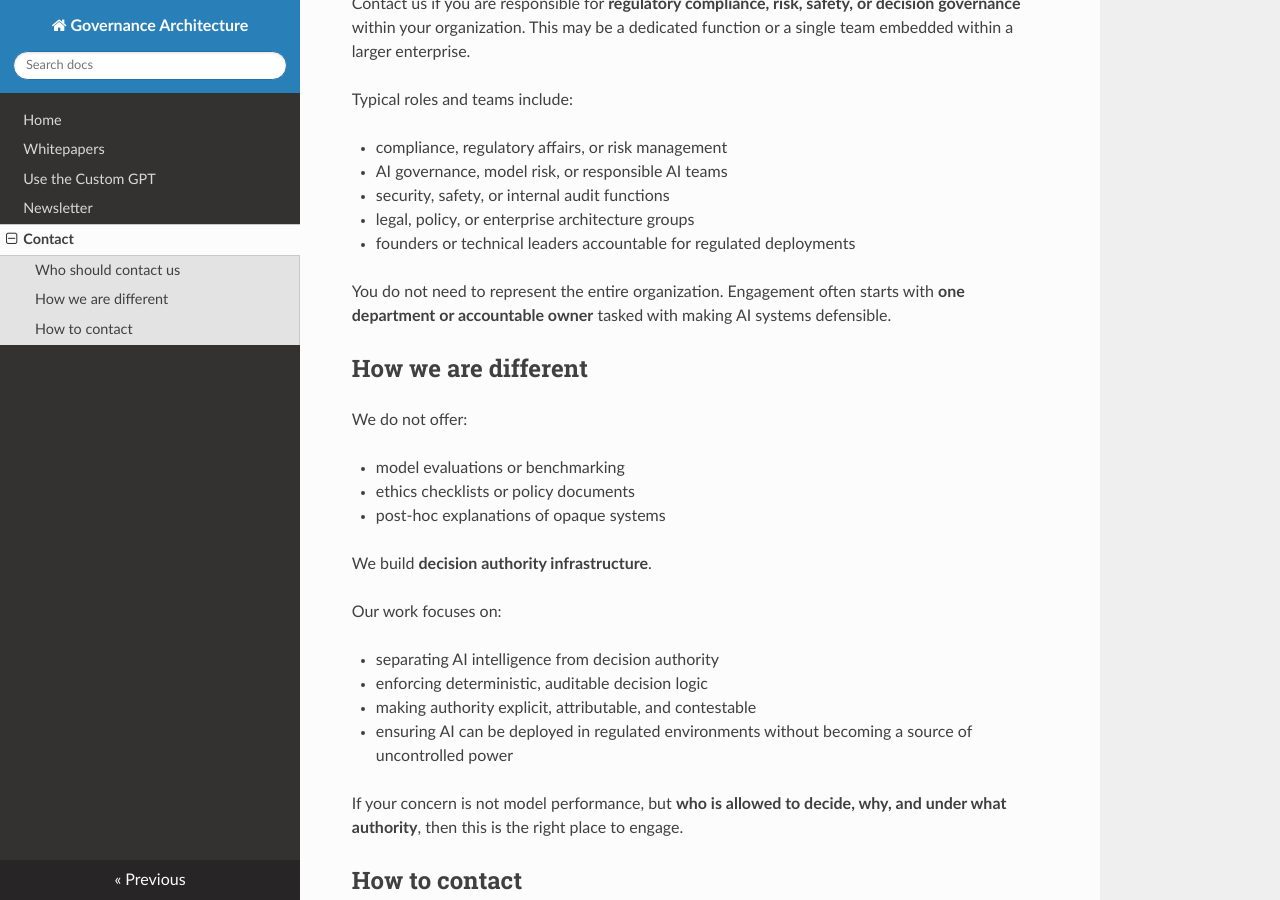
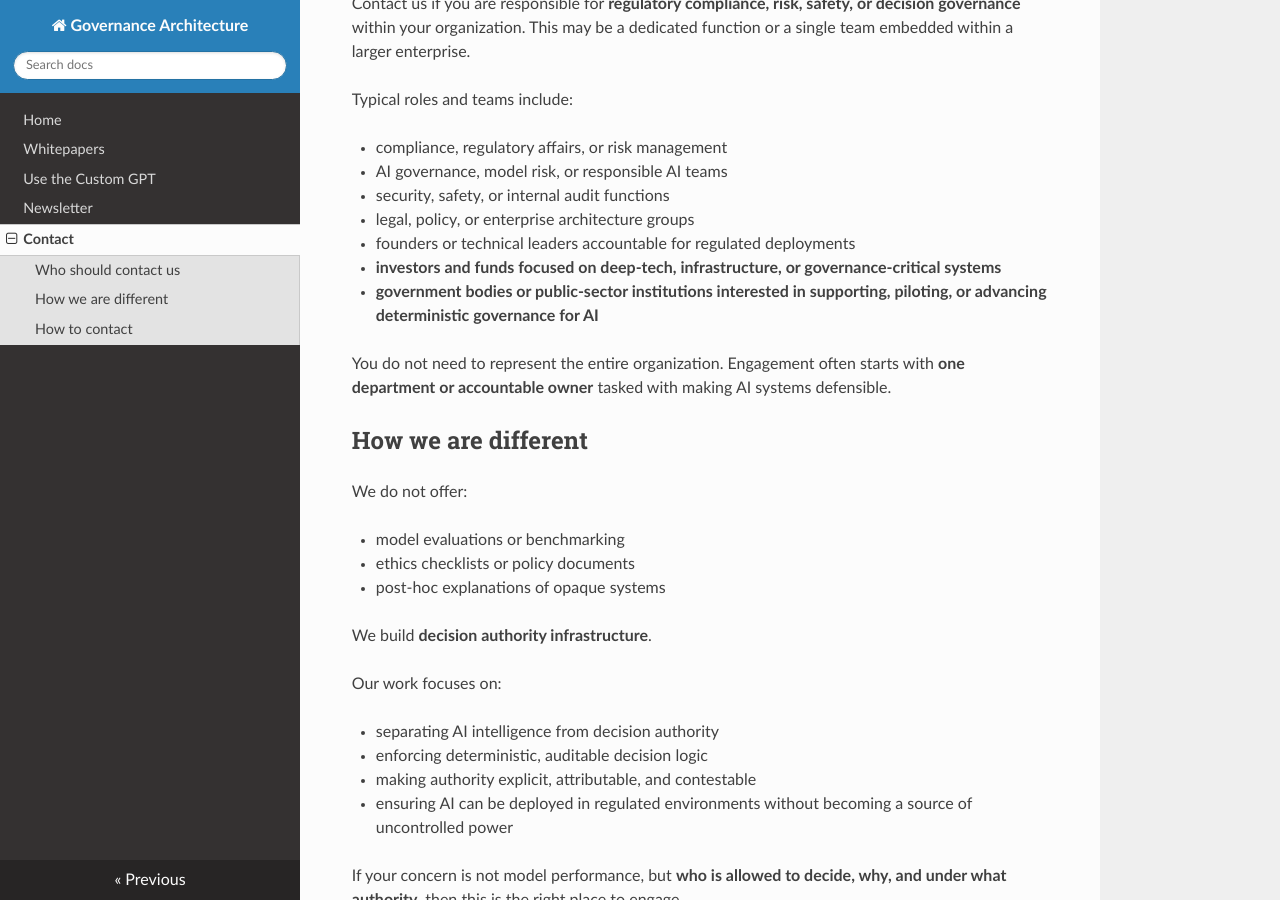
Before and after one commit to pavancharak/governance-architecture, an MkDocs documentation site: the page built from docs/contact.md, in a window 1280 px wide and 900 px high, scrolled down 368 px. Built offline with MkDocs 1.6.1, drawn with Linux system fonts in a browser that asks for light colours; nearby versions of some CDN libraries.

```diff
--- a/docs/contact.md
+++ b/docs/contact.md
@@ -16,6 +16,8 @@
 * security, safety, or internal audit functions
 * legal, policy, or enterprise architecture groups
 * founders or technical leaders accountable for regulated deployments
+* **investors and funds focused on deep-tech, infrastructure, or governance-critical systems**
+* **government bodies or public-sector institutions interested in supporting, piloting, or advancing deterministic governance for AI**
 
 You do not need to represent the entire organization. Engagement often starts with **one department or accountable owner** tasked with making AI systems defensible.
 
```
Also changed, not shown: site/index.html.
